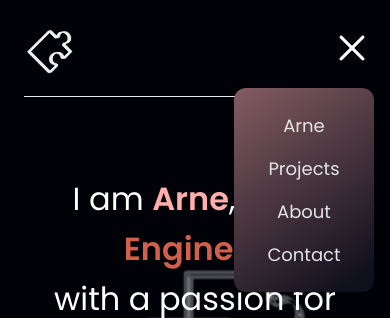
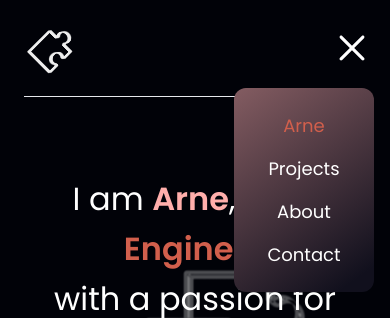
Before and after one commit to arne-be/kornerpiece-website, a React (Vite) app: page / in a window 390 px wide. Both pictures are taken after a click on the picture 352 px from the left and 48 px from the top of the page. Shown: the top 318 px of the page. Built offline with nearby package versions, Linux system fonts and the light colour scheme.

Commit message:
roudn icon

```diff
--- a/src/components/NavBar.tsx
+++ b/src/components/NavBar.tsx
@@ -29,7 +29,7 @@ const NavBar = () => {
           }
         });
       },
-      { threshold: 0.5 }
+      { threshold: 0.4 }
     );
 
     navLinks.forEach((navLink) => {
@@ -79,7 +79,7 @@ const NavBar = () => {
           <div className={`${toggle ? "flex" : "hidden"} items-center justify-center p-6 bg-accent-gradient absolute top-20 right-0 mx-4 my-2 min-w-[140px] rounded-xl sidebar`}>
             <ul className="list-none flex flex-col justify-center items-center">
               {navLinks.map((nav, index) => (
-                <li key={nav.id} className={`font-poppins font-normal cursor-pointer text-[18px] ${index == navLinks.length-1 ? `mb-0` : `mb-4`} text-neutral`}>
+                <li key={nav.id} className={`font-poppins font-normal cursor-pointer text-[18px] ${index == navLinks.length-1 ? `mb-0` : `mb-4`} ${selectedNav === nav.id ? 'text-secondary' : 'text-white'} hover:text-accent`}>
                   <a href={`#${nav.id}`}>{nav.title}</a>
                 </li>
               ))}
```
Also changed, not shown: src/assets/kornerpiece_white.png (added).
